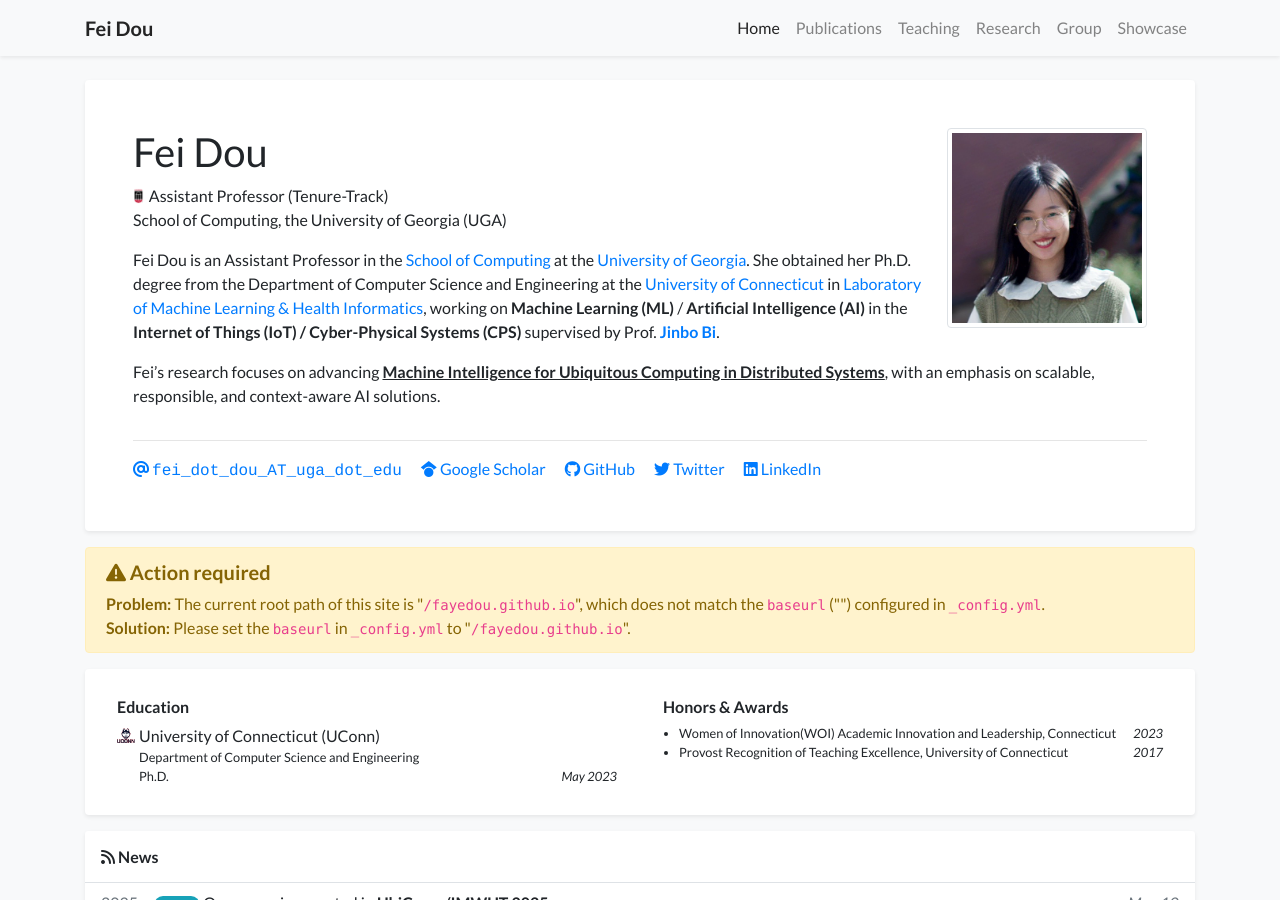
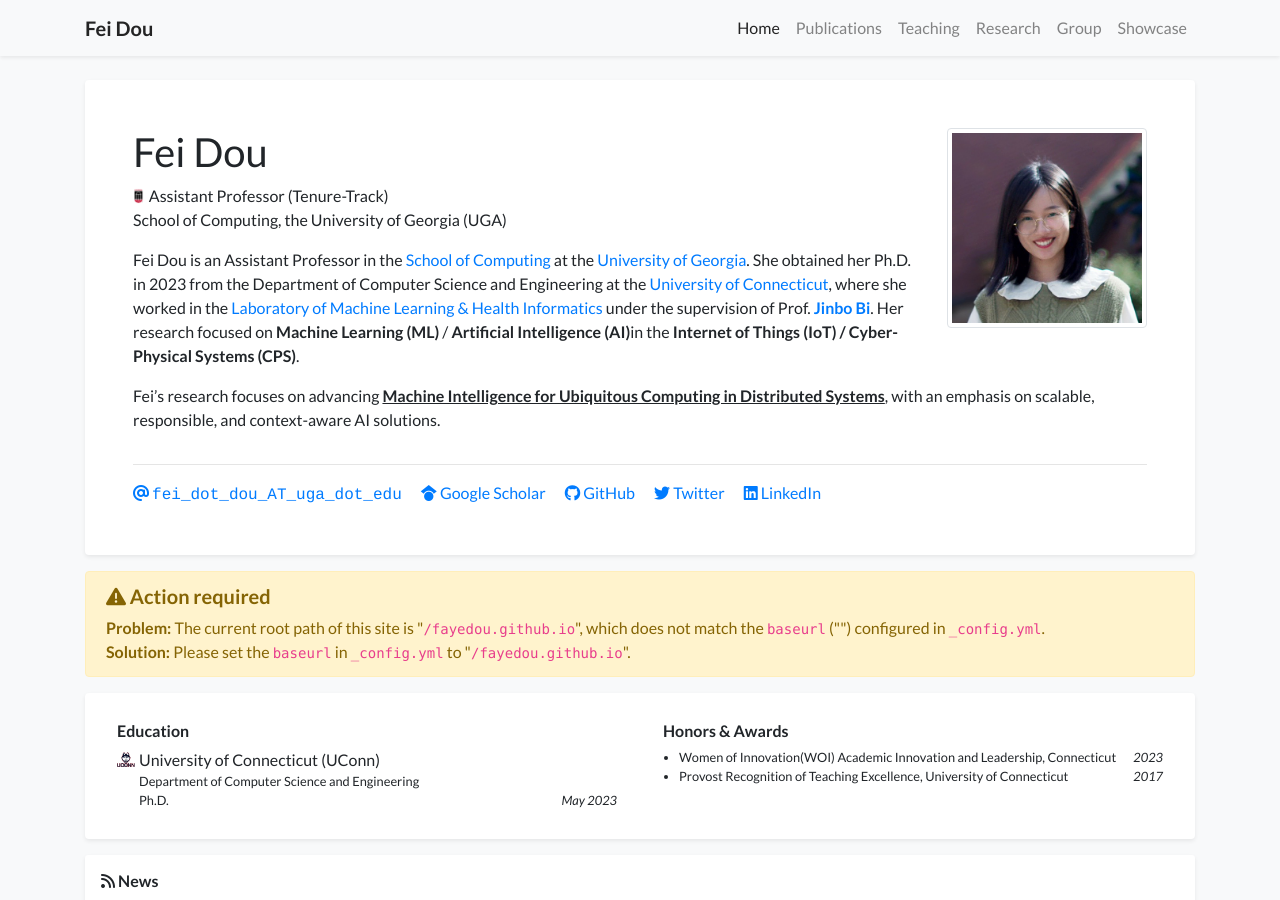
Before and after one commit to FayeDou/fayedou.github.io, a Jekyll site: the page built from index.html, in a window 1280 px wide and 900 px high. Built offline with Jekyll 4.4.1, drawn with Linux system fonts in a browser that asks for light colours; nearby versions of some CDN libraries; a style sheet for code colours, icons or effects is not loaded.

Commit message:
Update profile.yml

```diff
--- a/_data/profile.yml
+++ b/_data/profile.yml
@@ -21,10 +21,10 @@ linkedin: fei-dou-22300390/
 
 short_bio_text_justify: false
 short_bio: >-
-  <p>Fei Dou is an Assistant Professor in the <a href="https://cs.uga.edu/">School of Computing</a> at the <a href="https://uga.edu/">University of Georgia</a>. She obtained her Ph.D. degree from the Department of Computer Science and Engineering at the <a href="https://uconn.edu/">University of Connecticut</a>  in
-  <a href="https://healthinfo.lab.uconn.edu/">Laboratory of Machine Learning & Health Informatics</a>, working on
-  <b> Machine Learning (ML) </b> / <b>Artificial Intelligence (AI)</b> in the <b> Internet of Things (IoT) / Cyber-Physical Systems (CPS)</b>
-  supervised by Prof. <a href="https://jinbo-bi.uconn.edu/"><b>Jinbo Bi</b></a>.
+  <p>Fei Dou is an Assistant Professor in the <a href="https://cs.uga.edu/">School of Computing</a> at the <a href="https://uga.edu/">University of Georgia</a>. She obtained her Ph.D. in 2023 from the Department of Computer Science and Engineering at the <a href="https://uconn.edu/">University of Connecticut</a>, where she worked in the
+  <a href="https://healthinfo.lab.uconn.edu/">Laboratory of Machine Learning & Health Informatics</a> under the supervision of Prof. <a href="https://jinbo-bi.uconn.edu/"><b>Jinbo Bi</b></a>. Her research focused on
+  <b> Machine Learning (ML) </b> / <b>Artificial Intelligence (AI)</b>in the <b> Internet of Things (IoT) / Cyber-Physical Systems (CPS)</b>.
+
    </p>
   <p>
     Fei’s research focuses on advancing <u><b>Machine Intelligence for Ubiquitous Computing in Distributed Systems</b></u>, with an emphasis on scalable, responsible, and  context-aware AI solutions.
```
